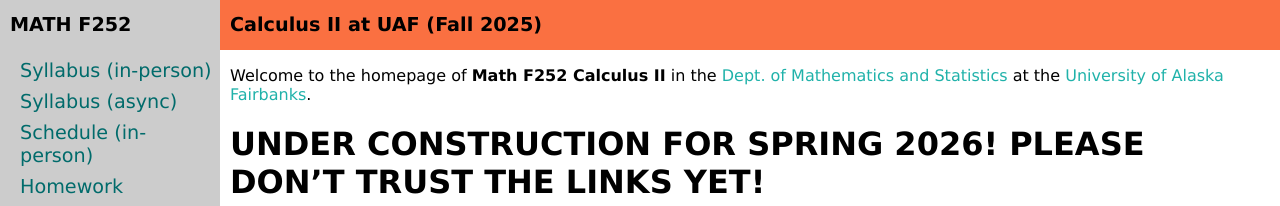
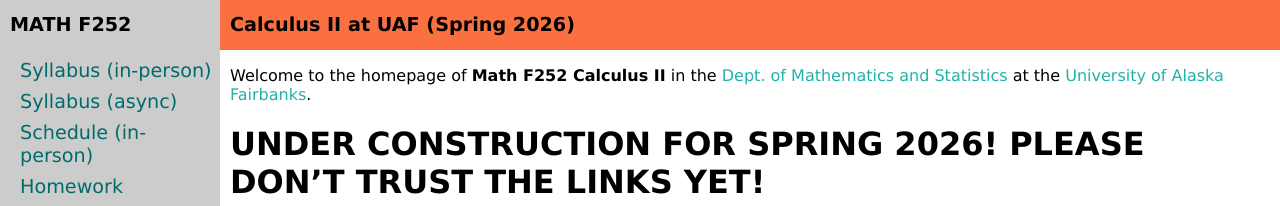
Before and after one commit to uaf-math/calc2, a Jekyll site: the page built from index.md, in a window 1280 px wide and 900 px high. Shown: the top 206 px of the window. Built offline with Jekyll 4.4.1, drawn with Linux system fonts in a browser that asks for light colours.

Commit message:
better dates in headings

```diff
--- a/_data/general.yml
+++ b/_data/general.yml
@@ -1,2 +1,2 @@
-semester: 'Fall'
-year: '2025'
+semester: 'Spring'
+year: '2026'
--- a/_data/toc.yaml
+++ b/_data/toc.yaml
@@ -3,10 +3,10 @@
 docs:
 
 - title: Syllabus (in-person)
-  url: assets/general/F25/M252_f25_syllabus.pdf  # rebuild by "make syllabus.pdf" in directory
+  url: assets/general/S26/syllabus.pdf  # rebuild by "make syllabus.pdf" in directory
 
 - title: Syllabus (async)
-  url: assets/general/F25/M252f25_syllabus_async.pdf
+  url: assets/general/S26/syllabus_async.pdf
 
 - title: Schedule (in-person)
   url: https://docs.google.com/spreadsheets/d/e/2PACX-1vTOF-YOVqqB-MTwrxCpTC2GFHkvhlc3OMeVsltm1G4O2OvQQH-1Xhi9aUhZ8M506ZIhe1UIQKlEjSwB/pubhtml?gid=0&single=true
@@ -15,7 +15,7 @@
   url: homework.html
 
 - title: Worksheets
-  url: worksheetsF25.html
+  url: worksheets.html
 
 - title: Quizzes
   url: quizzes.html
--- a/_layouts/course-page.html
+++ b/_layouts/course-page.html
@@ -32,7 +32,7 @@
 <div id="main" class="main-body" onclick="closeNav()">
 <a id="top"></a>
 <div class="page-header hide-small"><a href="index.html">Calculus II at UAF ({{ site.data.general.semester }} {{ site.data.general.year }})</a></div>
-<div class="page-header hide-large"><a href="index.html">MATH F252 Calculus II</a></div>
+<div class="page-header hide-large"><a href="index.html">MATH F252 Calculus II ({{ site.data.general.semester }} {{ site.data.general.year }})</a></div>
 
 <div class="page-content">
     {{ content }}
```
